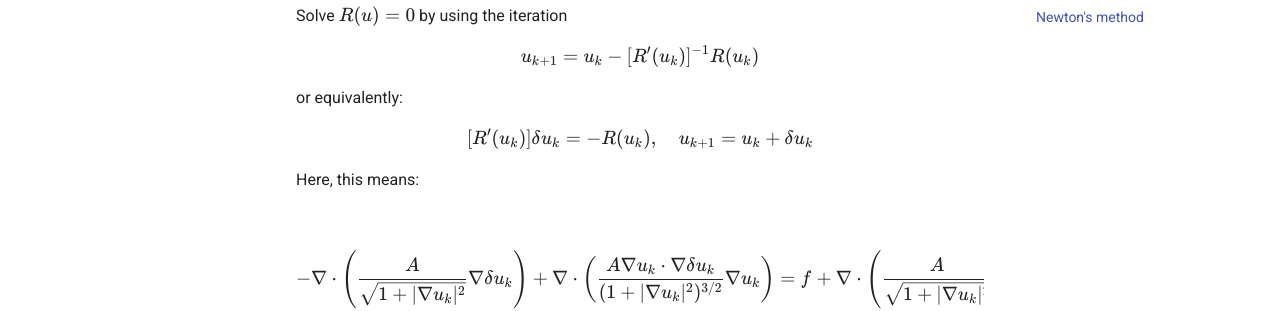
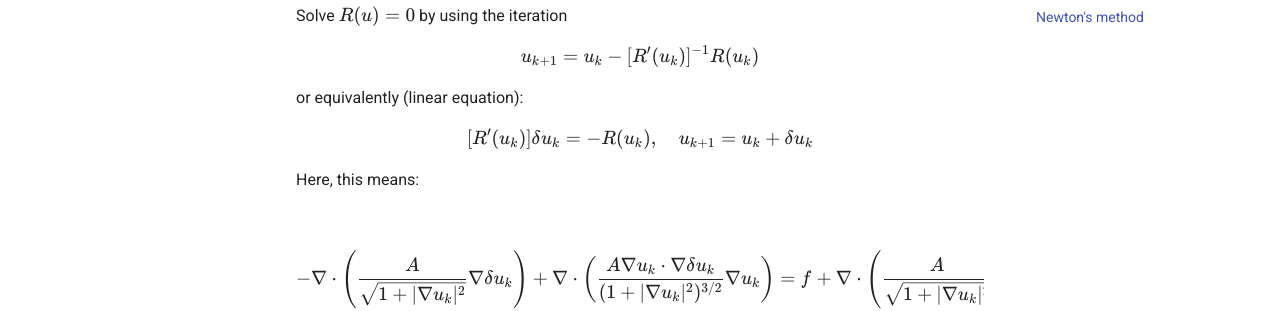
Before and after one commit to ymma98/technotes, an MkDocs documentation site: the page built from docs/FEM/dealii-08_非线性问题.md, in a window 1280 px wide and 900 px high, scrolled down 2189 px. Shown: the part 172-483 px from the top of the window. Built offline with MkDocs 1.6.1 and Material for MkDocs 9.7.7, drawn with Linux system fonts in a browser that asks for light colours; part of the change alters nothing that is shown.

Commit message:
docs/FEM/dealii-08_非线性问题.md updated from https://stackedit.cn/

```diff
--- a/docs/FEM/dealii-08_非线性问题.md
+++ b/docs/FEM/dealii-08_非线性问题.md
@@ -80,7 +80,7 @@ $$
 u_{k+1} = u_k - [R'(u_k)]^{-1} R(u_k)
 $$
 
-or equivalently:
+or equivalently (linear equation):
 $$
 [R'(u_k)] \delta u_k = -R(u_k), \quad u_{k+1} = u_k + \delta u_k
 $$
@@ -123,8 +123,8 @@ $$
 这里 $\vec{x}_0$ 可以看作 $\vec{x}_{n+1}$, $\vec{x}_k$ 可以看作 $\vec{x}_n$。
 
 <!--stackedit_data:
-eyJoaXN0b3J5IjpbMTY0MjA1ODA4NSwxOTAzNDQ0MzQyLC0xOD
-IwNTIxNjUyLC0zNjU1NzQ1OTEsLTEyMzA4NTEzMjMsLTg5OTYy
-NzI3NCw0MzY0Nzg1NzEsLTYzODYxMTk2NCwtNDM4NzA5MTkyLC
-05OTY1NjUyNTRdfQ==
+eyJoaXN0b3J5IjpbLTE4MzAzNjQ3NDEsMTY0MjA1ODA4NSwxOT
+AzNDQ0MzQyLC0xODIwNTIxNjUyLC0zNjU1NzQ1OTEsLTEyMzA4
+NTEzMjMsLTg5OTYyNzI3NCw0MzY0Nzg1NzEsLTYzODYxMTk2NC
+wtNDM4NzA5MTkyLC05OTY1NjUyNTRdfQ==
 -->
```
